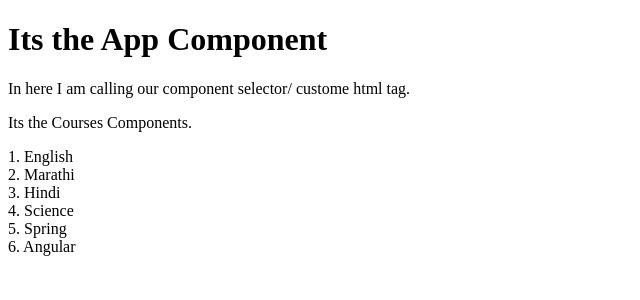
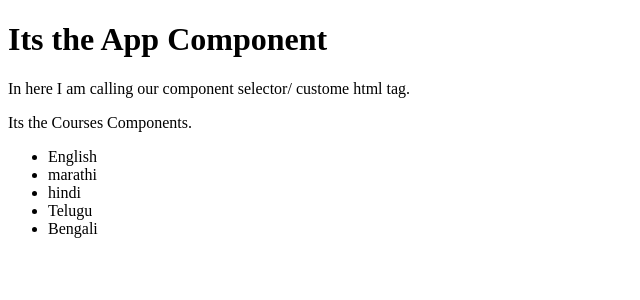
Before and after one commit to cchaudhari1196/AngularKT, an Angular app: page / in a window 1280 px wide. Shown: the top 300 px of the page, without its empty margins (0-640 px from the left). Built offline with nearby package versions, Linux system fonts and the light colour scheme.

Commit message:
Directives Basic demo

```diff
--- a/src/app/courses/courses.component.html
+++ b/src/app/courses/courses.component.html
@@ -1,7 +1,7 @@
 <p>{{title}}</p>
-<a>1. English</a> <br>
-<a>2. Marathi</a><br>
-<a>3. Hindi</a><br>
-<a>4. Science</a><br>
-<a>5. Spring</a><br>
-<a>6. Angular</a>
+
+<ul>
+    <li *ngFor="let course of courses">
+        {{course}}
+    </li>
+</ul>
--- a/src/app/courses/courses.component.ts
+++ b/src/app/courses/courses.component.ts
@@ -7,4 +7,6 @@ import { Component, OnInit } from '@angular/core';
 })
 export class CoursesComponent {
   title = "Its the Courses Components.";
+
+  courses = ["English", "marathi"," hindi", "Telugu", "Bengali"];
 }
```
